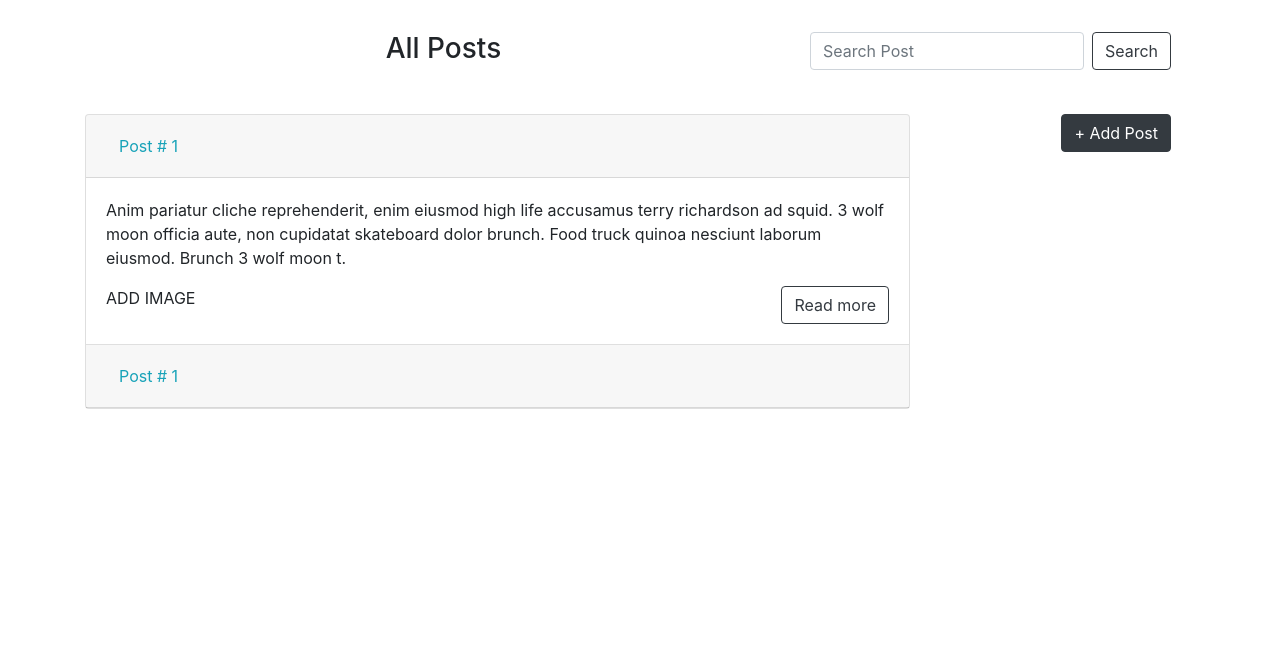
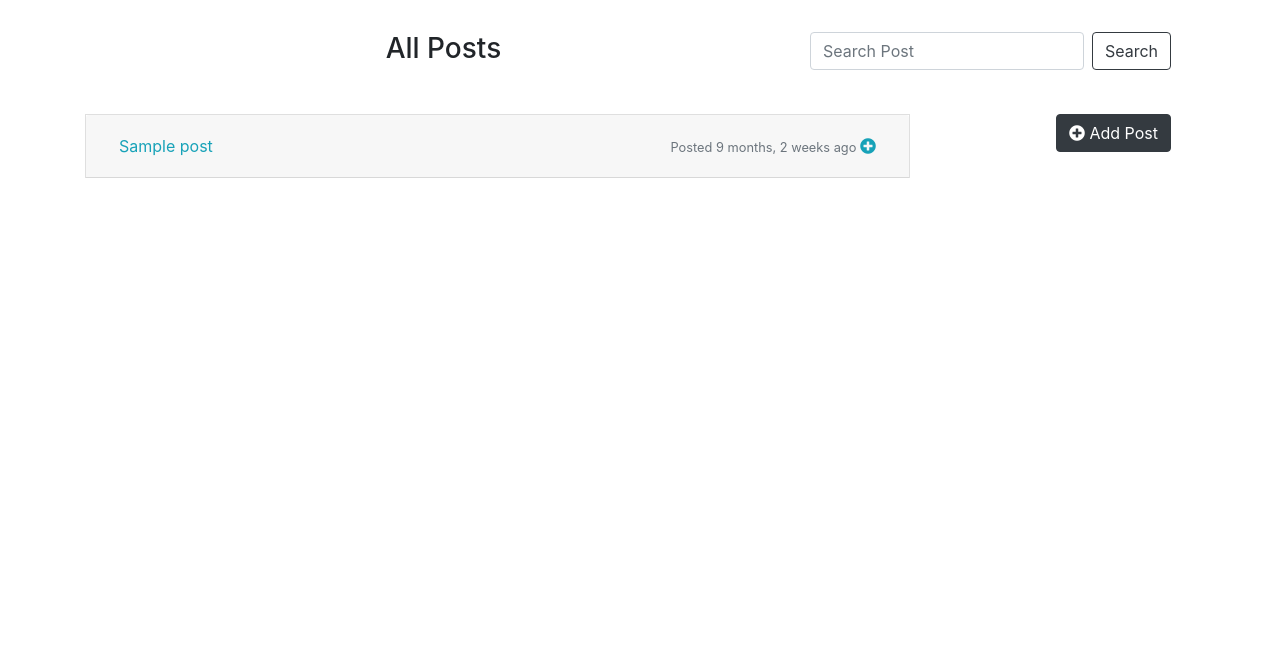
Before and after one commit to fkurusu7/fer.codes, a Django app: page /blog/ in a window 1280 px wide. Shown: the part 80-729 px from the top of the page. Run offline with Django 3.2, Linux system fonts and the light colour scheme; tables that the repository leaves empty hold one stand-in row (values such as "Sample post"); some libraries are stand-ins or nearby versions.

Commit message:
add style to all posts

```diff
--- a/blog/urls.py
+++ b/blog/urls.py
@@ -3,6 +3,6 @@ from . import views
 
 urlpatterns = [
     path('', views.posts, name='posts'),
-    path('<int:post_id>', views.post_detail, name='blog'),
+    path('post/<int:post_id>', views.post_detail, name='post'),
     path('add_post', views.add_post, name='add_post'),
 ]
--- a/blog/views.py
+++ b/blog/views.py
@@ -5,7 +5,9 @@ from .models import Post
 
 
 def posts(request):
-    return render(request, 'blog/posts.html', {})
+    posts = Post.objects.all()
+    context = {'posts': posts}
+    return render(request, 'blog/posts.html', context)
 
 
 def post_detail(request, post_id):
@@ -23,12 +25,30 @@ def add_post(request):
             status = request.POST['status']
         description = request.POST['description']
         main_photo = request.FILES['main_photo']
-        photo_1 = request.FILES['photo_1']
-        photo_2 = request.FILES['photo_2']
-        photo_3 = request.FILES['photo_3']
-        photo_4 = request.FILES['photo_4']
-        photo_5 = request.FILES['photo_5']
-        photo_6 = request.FILES['photo_6']
+        if request.POST.get('photo_1'):
+            photo_1 = request.FILES['photo_1']
+        else:
+            photo_1 = ''
+        if request.POST.get('photo_2'):
+            photo_2 = request.FILES['photo_2']
+        else:
+            photo_2 = ''
+        if request.POST.get('photo_3'):
+            photo_3 = request.FILES['photo_3']
+        else:
+            photo_3 = ''
+        if request.POST.get('photo_4'):
+            photo_4 = request.FILES['photo_4']
+        else:
+            photo_4 = ''
+        if request.POST.get('photo_5'):
+            photo_5 = request.FILES['photo_5']
+        else:
+            photo_5 = ''
+        if request.POST.get('photo_6'):
+            photo_6 = request.FILES['photo_6']
+        else:
+            photo_6 = ''
 
         errors = ''
         if Post.objects.filter(title=title).exists():
--- a/fercodes/settings.py
+++ b/fercodes/settings.py
@@ -28,6 +28,7 @@ INSTALLED_APPS = [
     'django.contrib.sessions',
     'django.contrib.messages',
     'django.contrib.staticfiles',
+    'django.contrib.humanize',
 ]
 
 MIDDLEWARE = [
--- a/templates/blog/posts.html
+++ b/templates/blog/posts.html
@@ -1,5 +1,6 @@
 {% extends 'base.html' %}
 
+{% load humanize %}
 {% block content %}
 
 <!-- Alerts -->
@@ -19,73 +20,47 @@
 <div class="row">
   <!-- List of Blogs -->
   <div class="col-sm-9">
-    <div class="accordion" id="accordionExample">
+    <div class="accordion" id="accordionPosts">
 
+      {% for post in posts %}
         <div class="card">
-        <div class="card-header" id="headingOne">
+          <div class="card-header" id="heading{{ post.id }}">
             <h2 class="mb-0">
               <button class="text-info btn btn-link btn-block text-left text-decoration-none" type="button"
-              data-toggle="collapse" data-target="#collapseOne" aria-expanded="false" aria-controls="collapseOne">
-              Post # 1
+                data-toggle="collapse" data-target="#collapse{{ post.id }}" aria-expanded="false" aria-controls="collapse{{ post.id }}">
+                {{ post.title }}
+                <span class="float-right">
+                  <small class="text-muted">Posted {{ post.created | naturaltime }}  </small>
+                  <i class="fas fa-plus-circle"></i>
+                </span>
               </button>
             </h2>
           </div>
-
           <!-- REMEMBER TO CHANGE THE ID here and in data-target in the button above
-             AND leave show class for the first post and remove it for the following posts
+              AND leave show class for the first post and remove it for the followin
+              g posts
           -->
-        <div id="collapseOne" class="collapse show" aria-labelledby="headingOne" data-parent="#accordionExample">
+          <div id="collapse{{ post.id }}" class="collapse" aria-labelledby="heading{{ post.id }}" data-parent="#accordionPosts">
             <div class="card-body">
-            <p>Anim pariatur cliche reprehenderit, enim eiusmod high life accusamus terry richardson ad squid. 3 wolf moon
-            officia aute, non cupidatat skateboard dolor brunch. Food truck quinoa nesciunt laborum eiusmod. Brunch 3
-            wolf moon t.</p>
               <div class="row">
                 <div class="col-sm-10">
-                ADD IMAGE
+                  <p>{{ post.summary }}</p>
                 </div>
                 <div class="col-sm-2">
-                <a href="{% url 'blog' 1 %}" class="float-right btn btn-outline-dark btn-md" role="button">Read more</a>
+                  <a href="{% url 'post' post.id %}" class="float-right btn btn-outline-dark btn-md" role="button"><i class="fab fa-readme"></i></a>
                 </div>
               </div>
             </div>
           </div>
         </div> <!-- END CARD-->
 
-      <div class="card">
-        <div class="card-header" id="headingOne">
-          <h2 class="mb-0">
-            <button class="text-info btn btn-link btn-block text-left text-decoration-none" type="button"
-              data-toggle="collapse" data-target="#collapseTwo" aria-expanded="false" aria-controls="collapseTwo">
-              Post # 1
-            </button>
-          </h2>
-        </div>
-
-        <!-- REMEMBER TO CHANGE THE ID here and in data-target in the button above
-             AND leave show class for the first post and remove it for the following posts
-        -->
-        <div id="collapseTwo" class="collapse" aria-labelledby="headingOne" data-parent="#accordionExample">
-          <div class="card-body">
-            <p>Anim pariatur cliche reprehenderit, enim eiusmod high life accusamus terry richardson ad squid. 3 wolf moon
-            officia aute, non cupidatat skateboard dolor brunch. Food truck quinoa nesciunt laborum eiusmod. Brunch 3
-            wolf moon t.</p>
-            <div class="row">
-              <div class="col-sm-10">
-                ADD IMAGE
-              </div>
-              <div class="col-sm-2">
-                <a href="{% url 'blog' 1 %}" class="float-right btn btn-outline-dark btn-md" role="button">Read more</a>
-              </div>
-            </div>
-          </div>
-        </div>
-      </div> <!-- END CARD-->
+      {% endfor %}
 
     </div> <!-- END Accordion -->
   </div> <!-- END List of Blogs -->
   <!-- ADMIN(implement later) / ADD button / Tags-->
   <div class="col-sm-3">
-    <a href="{% url 'add_post' %}" class="mr-4 float-right btn btn-dark btn-md" role="button">+ Add Post</a>
+    <a href="{% url 'add_post' %}" class="mr-4 float-right btn btn-dark btn-md" role="button"><i class="fas fa-plus-circle"></i> Add Post</a>
   </div>
 </div>
 
--- a/templates/partials/_footer.html
+++ b/templates/partials/_footer.html
@@ -1,4 +1,4 @@
-<footer class="text-muted fixed-bottom">
+<footer class="text-muted fixed-bottom mt-4">
     <div class="container text-center">
         <p>Copyright <strong>&copy;</strong> Kurusu {% now "Y" %}</p>
     </div>
```
Lines whose indentation alone changed are shown as unchanged.
